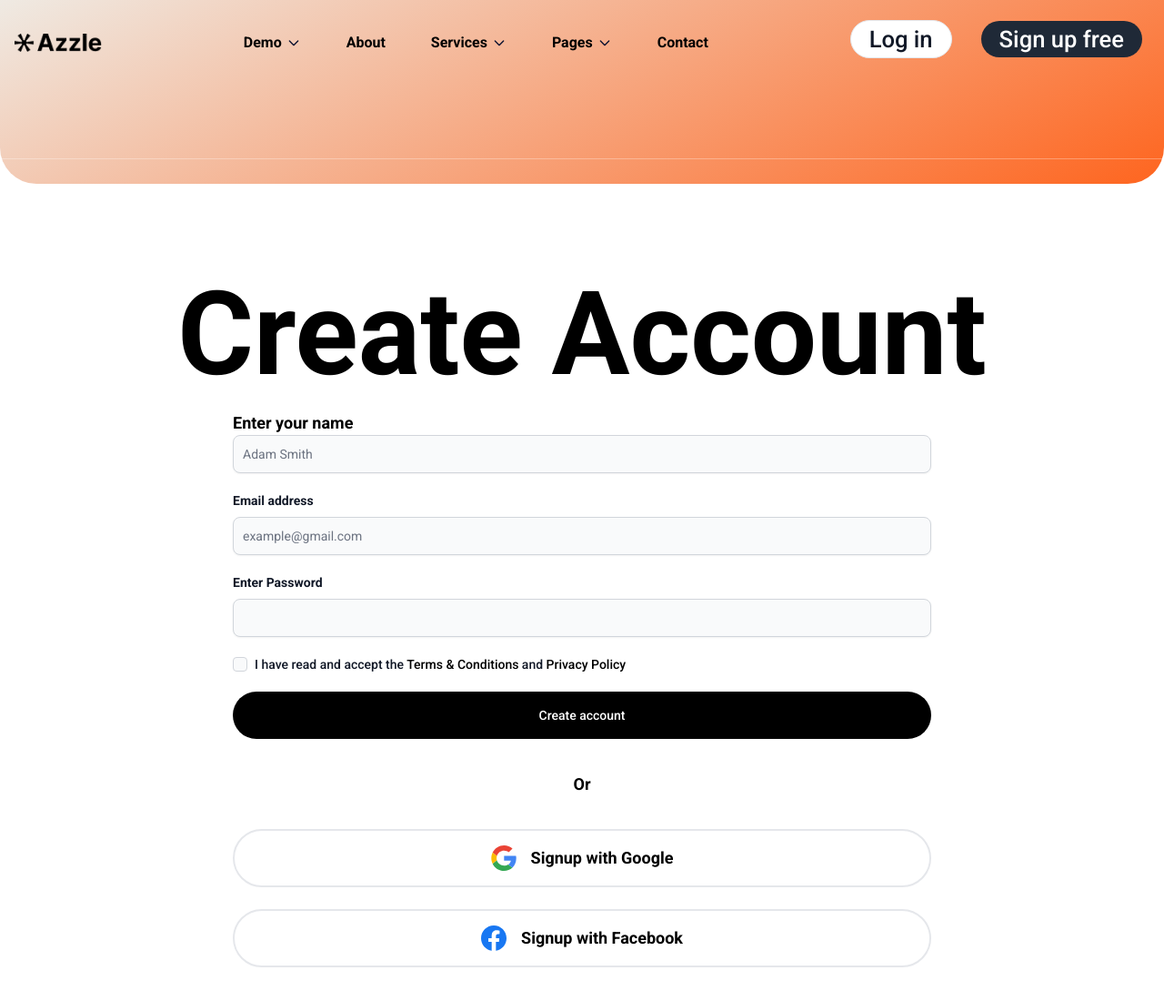
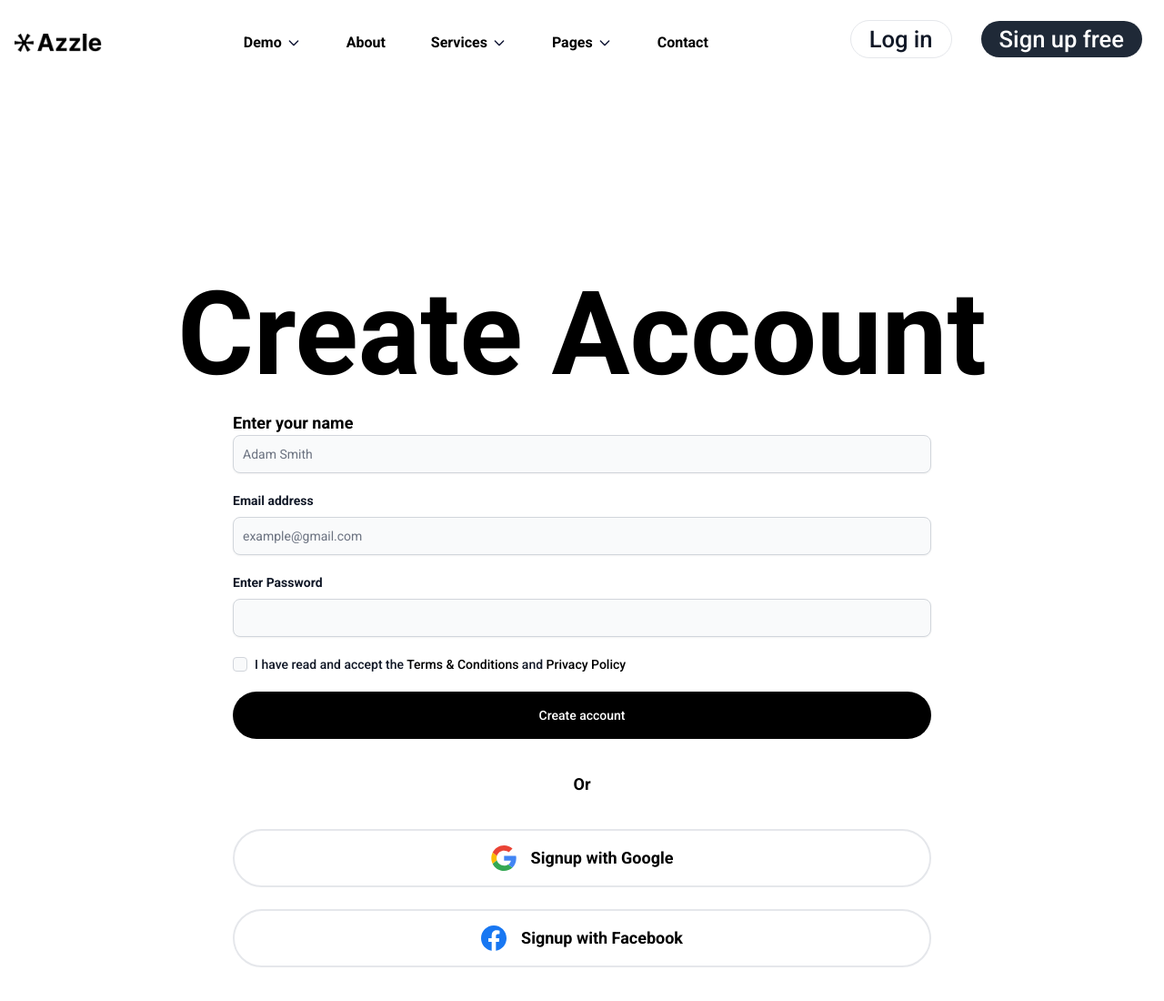
Before and after one commit to jack20492/bc75_group_6_capstone_tailwind_homepage_2, a website: page src/signup.html in a window 1280 px wide. Shown: the top 1100 px of the page at 91% size. Drawn offline with nearby package versions, Linux system fonts and the light colour scheme; files that its build step writes are made by us from their sources; files whose address does not match are found by name.

Commit message:
update bg signup

```diff
--- a/src/signup.html
+++ b/src/signup.html
@@ -42,7 +42,7 @@
   <body>
     <!--     Phúc start -->
     <!--...::: Header Start :::... -->
-    <div class="page-wrapper pb-10">
+    <div class="page-wrapper pb-10" style="background: unset !important;">
       <header
         class="site-header site-header--absolute is--white py-3"
         id="sticky-menu"
```
Also changed, not shown: src/output.css.
